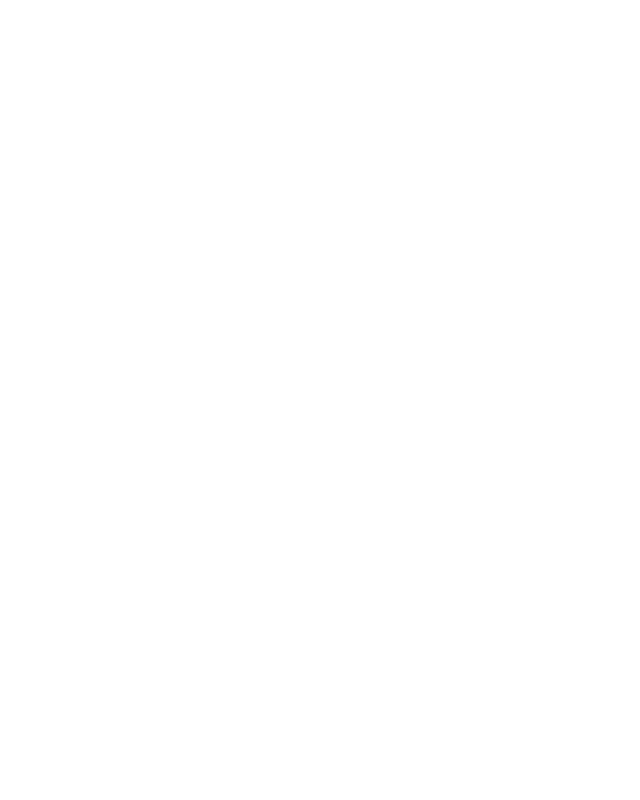
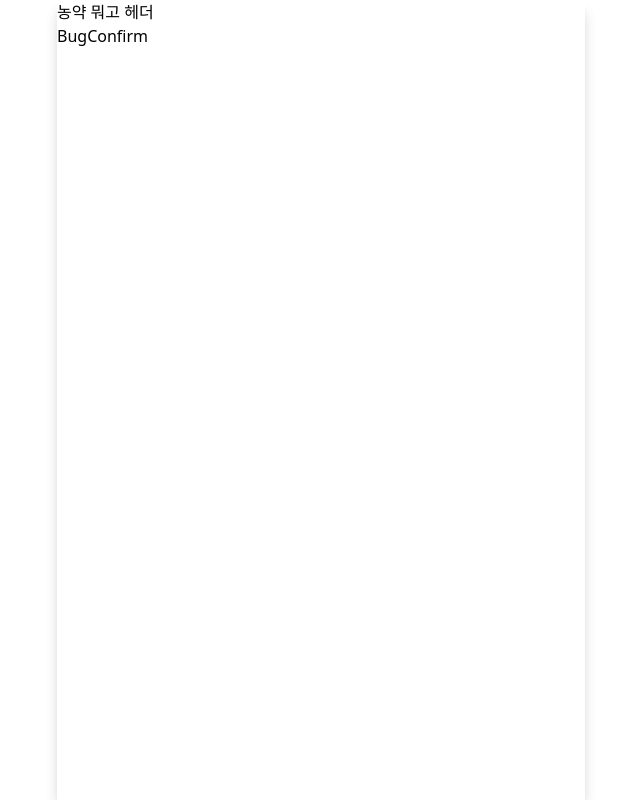
Before and after one commit to NongYakMwego/NongYakMwego_FE, a React (Vite) app: page /select/bugConfirm in a window 1280 px wide. Before the commit this address had no page. Shown: the whole page, without its empty margins (319-959 px from the left). Built offline with nearby package versions, Linux system fonts and the light colour scheme.

Commit message:
select 하위 라우터 설정

```diff
--- a/src/App.tsx
+++ b/src/App.tsx
@@ -7,6 +7,11 @@
 import Iot from "./pages/main/iot";
 import Others from "./pages/main/others";
 import Profile from "./pages/main/profile";
+import HeaderLayout from "./components/headerLayout";
+import Crop from "./pages/select/crop";
+import CropConfirm from "./pages/select/cropConfirm";
+import Bug from "./pages/select/bug";
+import BugConfirm from "./pages/select/bugConfirm";
 
 function App() {
   return (
@@ -14,7 +19,12 @@
       <Route path="/" element={<GlobalLayout />}>
         <Route index element={<Index />} />
         <Route path="login" element={<Login />} />
-
+        <Route path="select" element={<HeaderLayout />}>
+          <Route path="crop" element={<Crop />} />
+          <Route path="cropConfirm" element={<CropConfirm />} />
+          <Route path="bug" element={<Bug />} />
+          <Route path="bugConfirm" element={<BugConfirm />} />
+        </Route>
         <Route path="main" element={<NavLayout />}>
           <Route path="index" element={<Index />} />
           <Route path="iot" element={<Iot />} />
--- a/src/components/NavLayout.tsx
+++ b/src/components/NavLayout.tsx
@@ -13,7 +13,7 @@
     { id: 5, icon: <IoPersonOutline className="w-5 h-5" />, text: "Profile" },
   ];
   return (
-    <div className="w-[600px] m-auto min-h-screen flex flex-col bg-red-500">
+    <div className="w-[33rem] m-auto min-h-screen flex flex-col bg-red-500">
       <div className="flex-1">
         <Outlet />
       </div>
--- /dev/null
+++ b/src/components/headerLayout.tsx
@@ -0,0 +1,10 @@
+import { Outlet } from "react-router-dom";
+
+export default function HeaderLayout() {
+  return (
+    <div className="w-[33rem] m-auto h-screen shadow-lg">
+      <div>농약 뭐고 헤더</div>
+      <Outlet />
+    </div>
+  );
+}
--- a/src/pages/login.tsx
+++ b/src/pages/login.tsx
@@ -6,7 +6,7 @@
   return (
     <div className="flex flex-col items-center min-h-screen pt-20">
       <img src={pullLogo} alt="Pull Logo" className="w-[30rem] h-[30rem]" />
-      <Link to="" className="w-[22rem] mt-20 active:scale-95">
+      <Link to="/select/crop" className="w-[22rem] mt-20 active:scale-95">
         <img src={kakaoLogin} alt="kakao login" />
       </Link>
     </div>
```
